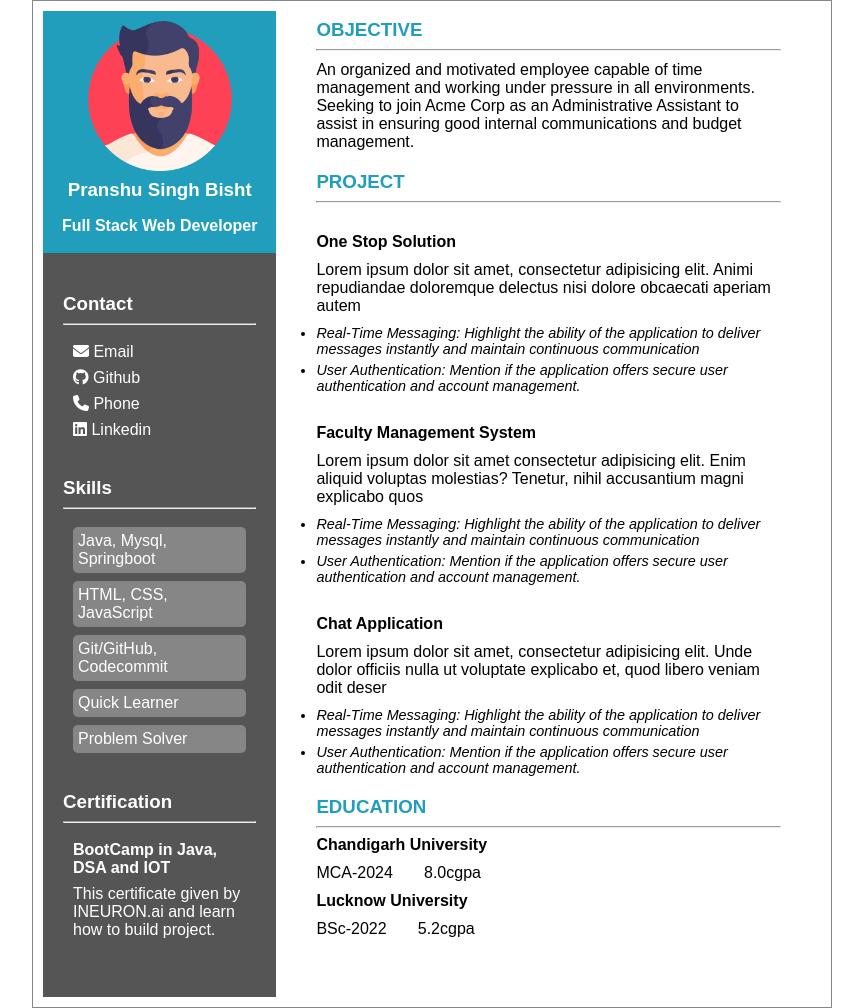
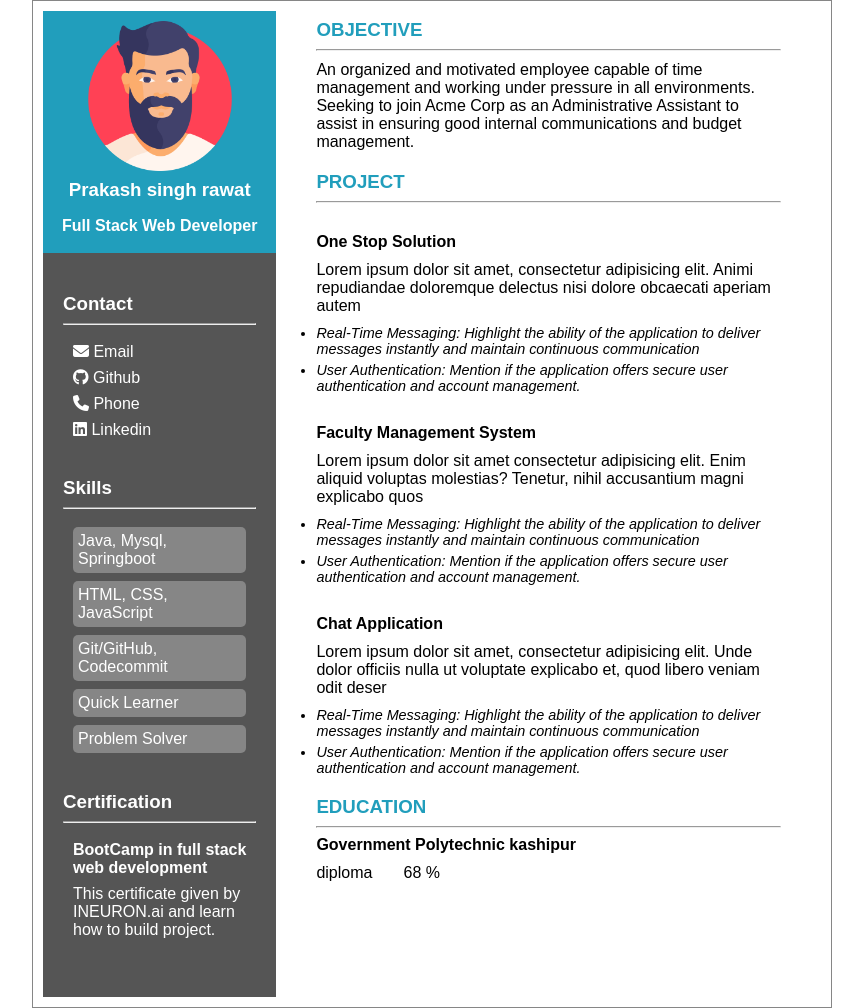
Before and after one commit to prakashuniyal01/All-assingment-pw, a plain HTML site: page 00-Projects/01-Resume-Template/index.html in a window 1280 px wide. Shown: the whole page, without its empty margins (208-1071 px from the left). Drawn offline with Linux system fonts and the light colour scheme.

Commit message:
project one

```diff
--- a/00-Projects/01-Resume-Template/index.html
+++ b/00-Projects/01-Resume-Template/index.html
@@ -13,7 +13,7 @@
         <div class="left-content">
             <div class="img-div">
                 <img src="./assets/ProfileImg.png" width="150px" alt="">
-                <h3>Pranshu Singh Bisht</h3>
+                <h3>Prakash singh rawat</h3>
                 <h4>Full Stack Web Developer</h4>
             </div>
             <div class="personal-detail">
@@ -42,7 +42,7 @@
                     <h3>Certification</h3>
                     <hr>
                     <div class="inner-detail">
-                        <h4>BootCamp in Java, DSA and IOT</h4>
+                        <h4>BootCamp in full stack web development</h4>
                         <p>This certificate given by INEURON.ai and learn how to build project.</p>
                     </div>
                 </div>
@@ -86,10 +86,8 @@
                 <div>
                     <h3>EDUCATION</h3>
                     <hr>
-                    <h4>Chandigarh University</h4>
-                    <p>MCA-2024 &nbsp; &nbsp; &nbsp; 8.0cgpa</p>
-                    <h4>Lucknow University</h4>
-                    <p>BSc-2022 &nbsp; &nbsp; &nbsp; 5.2cgpa</p>
+                    <h4>Government Polytechnic kashipur</h4>
+                    <p>diploma &nbsp; &nbsp; &nbsp; 68 %</p>
                 </div>
             </div>
         </div>
```
Also changed, not shown: 1 other file.
